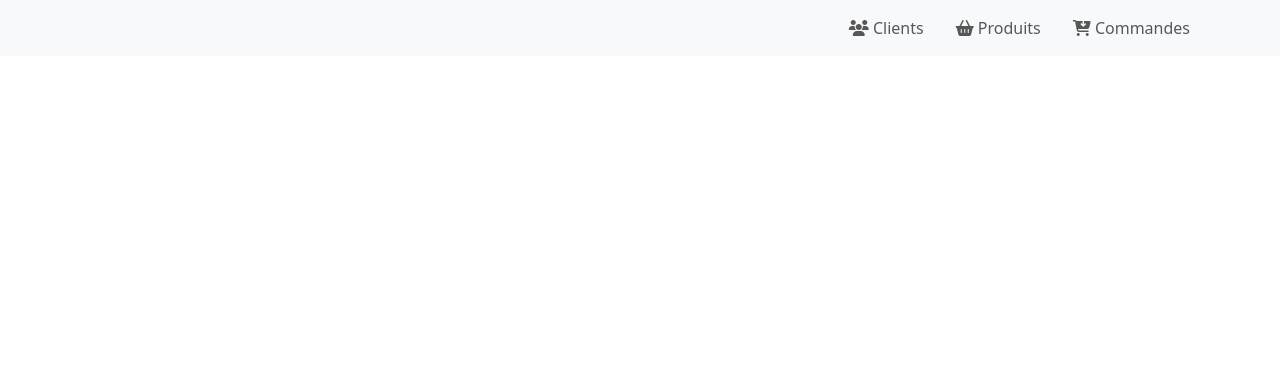
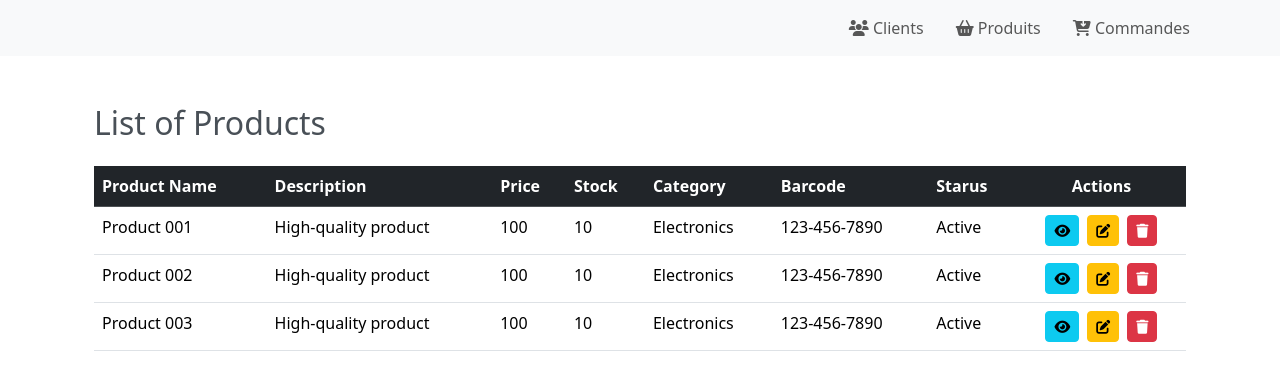
Before and after one commit to AbderahmaneThimbo/order_manager_vue_app, a Vue app: page /products in a window 1280 px wide. Shown: the top 390 px of the page. Built offline with nearby package versions, Linux system fonts and the light colour scheme.

Commit message:
l'ajout du composant ListProduct

```diff
--- a/src/components/products/ListProduct.vue
+++ b/src/components/products/ListProduct.vue
@@ -1,11 +1,198 @@
 <template>
+    <div class="container mt-5">
+      <h2 class=" mb-4">List of Products</h2>
+      <table class="table table-hover">
+        <thead class="table-dark">
+          <tr>
+            <th>Product Name</th>
+            <th>Description</th>
+            <th>Price</th>
+            <th>Stock</th>
+            <th>Category</th>
+            <th>Barcode</th>
+            <th>Starus</th>
+            <th class="text-center">Actions</th>
+          </tr>
+        </thead>
+        <tbody>
+          <tr v-for="product in products" :key="product.id">
+            <td>{{ product.name }}</td>
+            <td>{{ product.description }}</td>
+            <td>{{ product.price }}</td>
+            <td>{{ product.stock }}</td>
+            <td>{{ product.category }}</td>
+            <td>{{ product.barcode }}</td>
+            <td>{{ product.status }}</td>
+            <td class="text-center">
+              <button
+                class="btn btn-info btn-sm me-2"
+                @click="viewDetails(product)"
+                data-bs-toggle="modal"
+                data-bs-target="#viewproductModal"
+              >
+                <i class="fas fa-eye"></i>
+              </button>
+              <button
+                class="btn btn-warning btn-sm me-2"
+                @click="openEdit(product)"
+                data-bs-toggle="modal"
+                data-bs-target="#editproductModal"
+              >
+                <i class="fas fa-edit"></i>
+              </button>
+              <button
+              class="btn btn-danger btn-sm"
+              @click="confirmDeleteProduct(product.id)"
+            >
+              <i class="fas fa-trash"></i>
+            </button>
+            </td>
+          </tr>
+        </tbody>
+      </table>
 
-</template>
+      <div ><AddProduct @product-added="addProductToList" /></div>
 
-<script setup>
 
-</script>
+      <div
+        class="modal fade"
+        id="viewproductModal"
+        tabindex="-1"
+        aria-labelledby="viewproductModalTitle"
+        aria-hidden="true"
+      >
+        <div class="modal-dialog modal-dialog-centered">
+          <div class="modal-content">
+            <div class="modal-header">
+              <h5 class="modal-title" id="viewproductModalTitle">Viwe Product </h5>
+              <button
+                type="button"
+                class="btn-close"
+                data-bs-dismiss="modal"
+                aria-label="Close"
+              ></button>
+            </div>
+            <div class="modal-body">
+              <p><strong>Product Name:</strong> {{ selectedproduct?.name }}</p>
+              <p><strong>Category</strong> {{ selectedproduct?.category }}</p>
+              <p><strong>Price</strong> {{ selectedproduct?.price }}</p>
+              <p><strong>Stock Quantity </strong> {{ selectedproduct?.stock }}</p>
+              <p><strong>Barcode</strong> {{ selectedproduct?.barcode }}</p>
+              <p><strong>Status</strong> {{ selectedproduct?.status }}</p>
+              <p><strong>Description</strong> {{ selectedproduct?.description }}</p>
+            </div>
+            <div class="modal-footer">
+            <button
+              type="button"
+              class="btn btn-secondary"
+              data-bs-dismiss="modal"
+            >
+              Close
+            </button>
+          </div>
+          </div>
+        </div>
+      </div>
 
-<style scoped>
+      <div
+        class="modal fade"
+        id="editproductModal"
+        tabindex="-1"
+        aria-labelledby="editproductModalTitle"
+        aria-hidden="true"
+      >
+        <div class="modal-dialog modal-dialog-centered">
+          <div class="modal-content">
+            <div class="modal-body">
+              <UpdateProduct
+                :product="productToEdit"
+                @product-updated="updateProduct"
+              />
+            </div>
+          </div>
+        </div>
+      </div>
+    </div>
+  </template>
 
-</style>
+  <script setup>
+  import { ref } from "vue";
+  import AddProduct from "./AddProduct.vue";
+  import UpdateProduct from "./UpdateProduct.vue";
+
+  const products = ref([
+    {name: "Product 001", description: "High-quality product", price: "100", stock: "10", category: "Electronics", barcode: "123-456-7890", status: "Active" },
+    {name: "Product 002", description: "High-quality product", price: "100", stock: "10", category: "Electronics", barcode: "123-456-7890", status: "Active" },
+    {name: "Product 003", description: "High-quality product", price: "100", stock: "10", category: "Electronics", barcode: "123-456-7890", status: "Active" },
+
+
+  ]);
+
+  const selectedproduct = ref(null);
+  const productToEdit = ref(null);
+
+  const viewDetails = (product) => {
+    selectedproduct.value = product;
+  };
+
+  const openEdit = (product) => {
+    productToEdit.value = { ...product };
+  };
+
+  const confirmDeleteProduct = (id) => {
+  const isConfirmed = confirm("Êtes-vous sûr de vouloir supprimer ce produit ?");
+
+  if (isConfirmed) {
+    deleteProduct(id);
+  }
+};
+
+
+  const deleteProduct = (id) => {
+    products.value = products.value.filter((product) => product.id !== id);
+  };
+
+  const addProductToList = (newproduct) => {
+    if (newproduct.name && newproduct.email) {
+      newproduct.id = products.value.length + 1;
+      products.value.push(newproduct);
+    }
+  };
+
+  const updateProduct = (updatedproduct) => {
+    const index = products.value.findIndex((product) => product.id === updatedproduct.id);
+    if (index !== -1) {
+      products.value[index] = { ...updatedproduct };
+    }
+    productToEdit.value = null;
+
+    const modal = new bootstrap.Modal(document.getElementById("editproductModal"));
+    modal.hide();
+  };
+  </script>
+
+  <style scoped>
+  h2 {
+    color: #495057;
+  }
+
+  .table-hover tbody tr:hover {
+    background-color: #f1f1f1;
+  }
+
+  .btn {
+    font-size: 0.875rem;
+  }
+
+  .modal-content {
+    border-radius: 0.5rem;
+  }
+
+  .modal-header {
+    background-color: #f8f9fa;
+  }
+
+  .modal-title {
+    color: #343a40;
+  }
+  </style>
```
